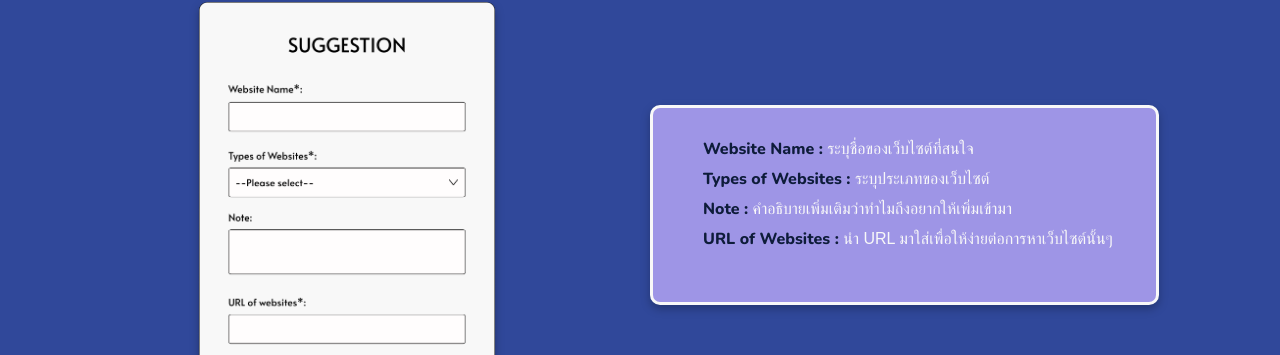
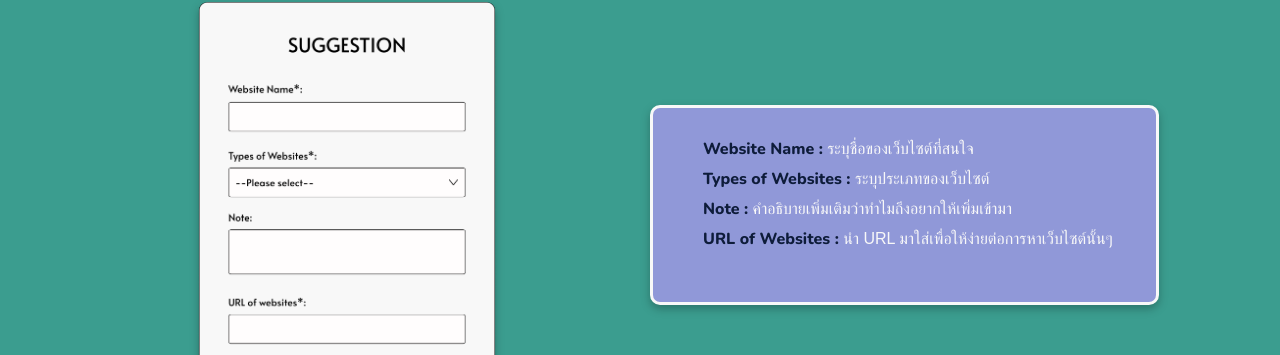
Before and after one commit to NapatpanOP/Anapos, a React (Vite) app: page / in a window 1280 px wide. Shown: the part 2336-2691 px from the top of the page. Built offline with nearby package versions, Linux system fonts and the light colour scheme; a web font is replaced by a local one.

Commit message:
update css homepage

```diff
--- a/src/HomePage.css
+++ b/src/HomePage.css
@@ -220,11 +220,11 @@
 
 .content-sug {
   width: 100%;
-  height: 75vh;
+  height: 72vh;
   display: flex;
   flex-wrap: wrap;
   justify-content: center;
-  background-color: #30489A;
+  background-color: #3B9D8F;
   bottom: 0;
 }
 
@@ -273,7 +273,7 @@
   border: 3px solid #f8f8f8;
   justify-content: center;
   border-radius: 10px;
-  background-color: #9e95e6;
+  background-color: #9098D8;
   filter: drop-shadow(0px 4px 4px rgba(0, 0, 0, 0.25));
 }
 
```
